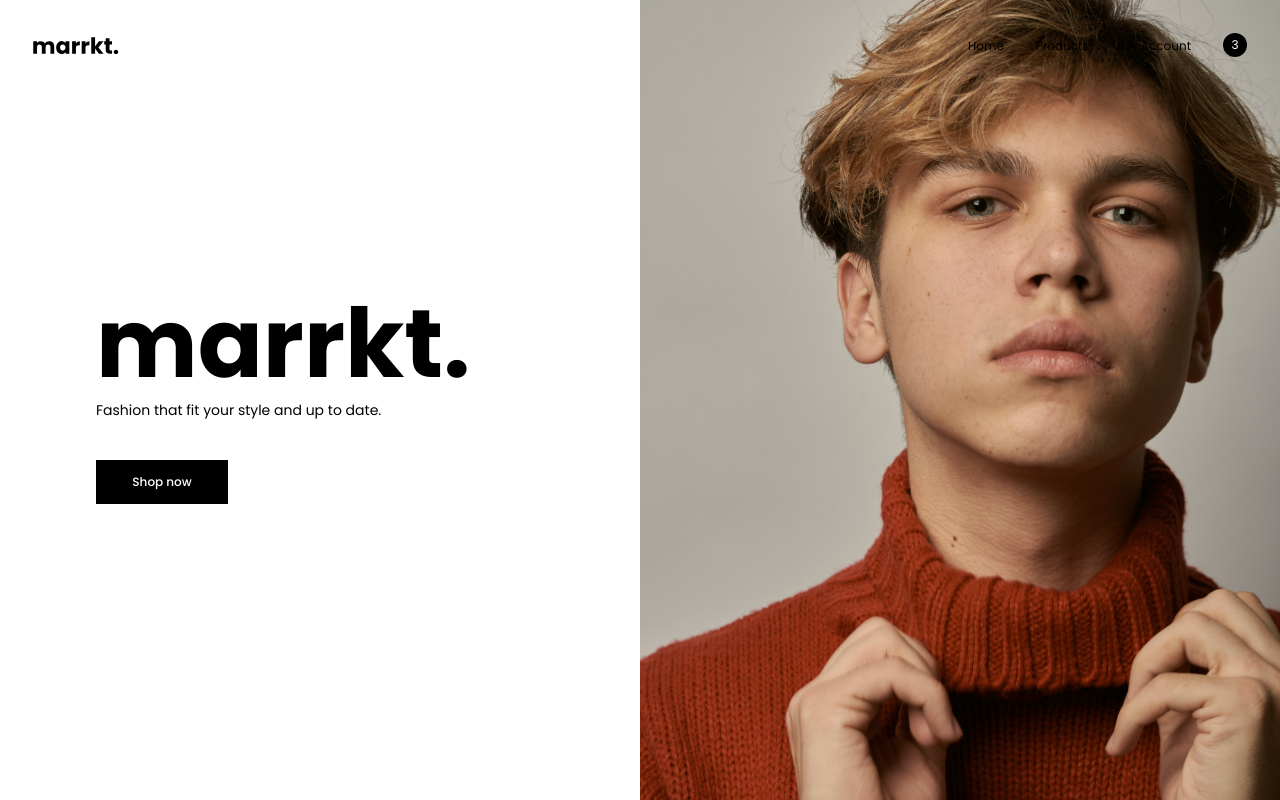
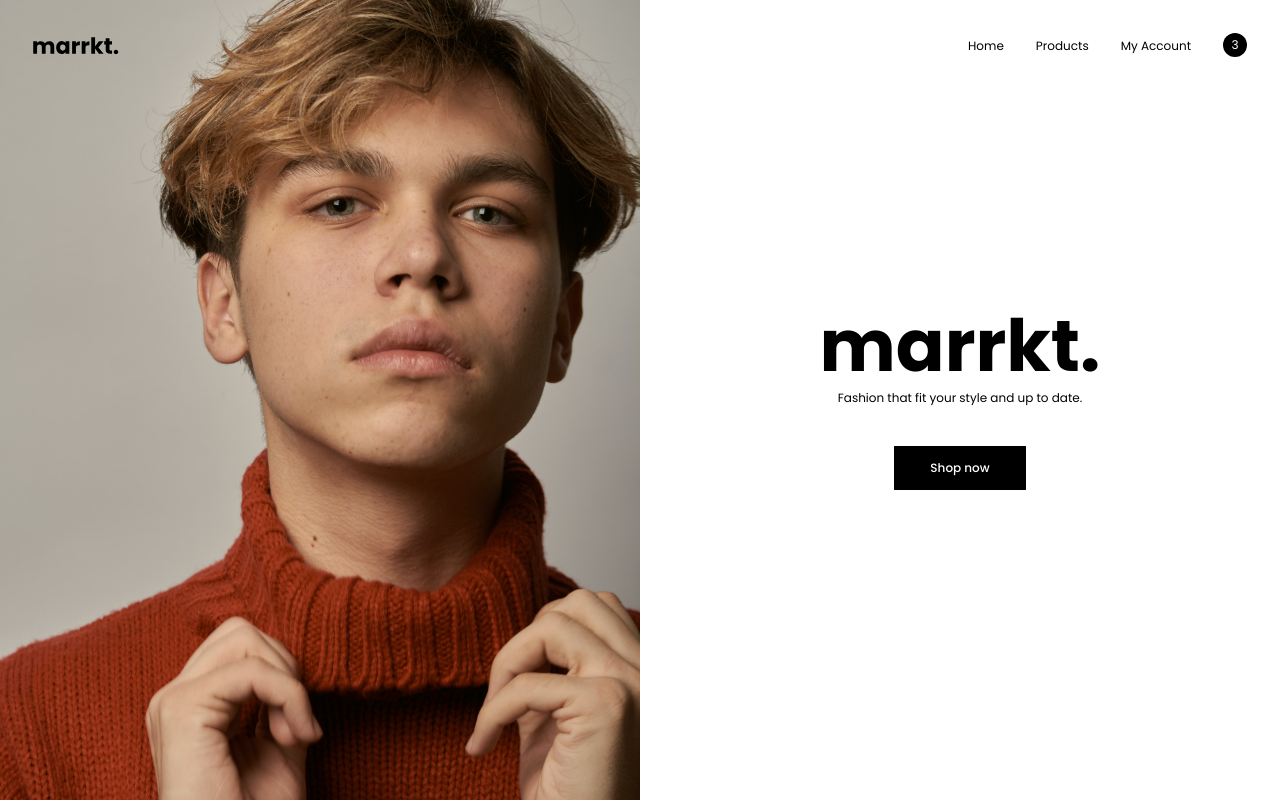
Before and after one commit to gattigaga/marrkt, a Next.js app: page / in a window 1280 px wide. Built offline with nearby package versions, Linux system fonts and the light colour scheme.

Commit message:
Fix home page

```diff
--- a/pages/index.tsx
+++ b/pages/index.tsx
@@ -15,14 +15,14 @@ const HomePage: NextPage = () => {
 
       <Menu />
       <main className="min-h-screen flex">
-        <div className="flex-1 flex flex-col justify-center pl-24">
-          <h1 className="text-8xl font-bold mb-2">marrkt.</h1>
-          <p className="text-sm mb-10">
+        <img className="w-2/4 h-screen object-cover" src="/images/person.jpg" />
+        <div className="flex-1 flex flex-col justify-center items-center">
+          <h1 className="text-7xl text-center font-bold mb-2">marrkt.</h1>
+          <p className="text-xs text-center mb-10">
             Fashion that fit your style and up to date.
           </p>
           <Button label="Shop now" onClick={() => router.push("/products")} />
         </div>
-        <img className="w-2/4 h-screen object-cover" src="/images/person.jpg" />
       </main>
     </div>
   );
--- a/pages/products/index.tsx
+++ b/pages/products/index.tsx
@@ -26,7 +26,7 @@ const ProductsPage: NextPage = () => {
         <h2 className="text-md font-medium mb-4">All Products (50)</h2>
         <div className="flex">
           <div className="mr-12">
-            <div className="grid grid-cols-2 gap-4 mb-12 sm:gap-y-6 md:grid-cols-4 md:gap-y-8">
+            <div className="grid grid-cols-2 gap-4 mb-16 sm:gap-y-6 md:grid-cols-4 md:gap-y-8">
               {products.map((product) => {
                 return (
                   <Product
```
